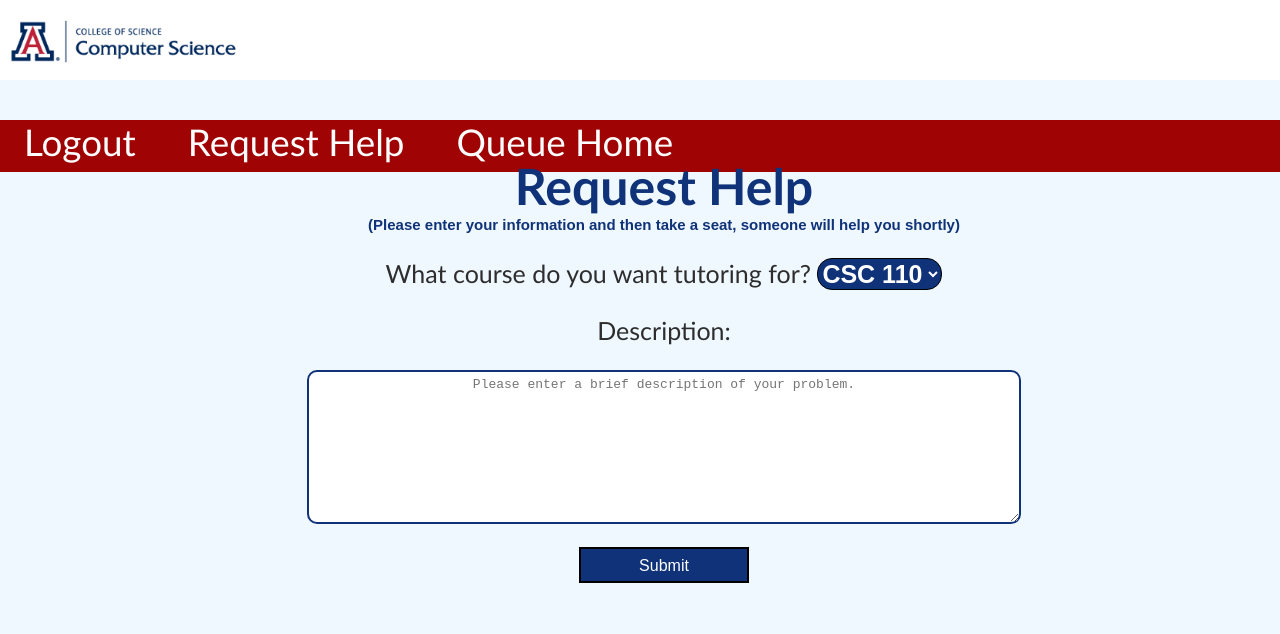
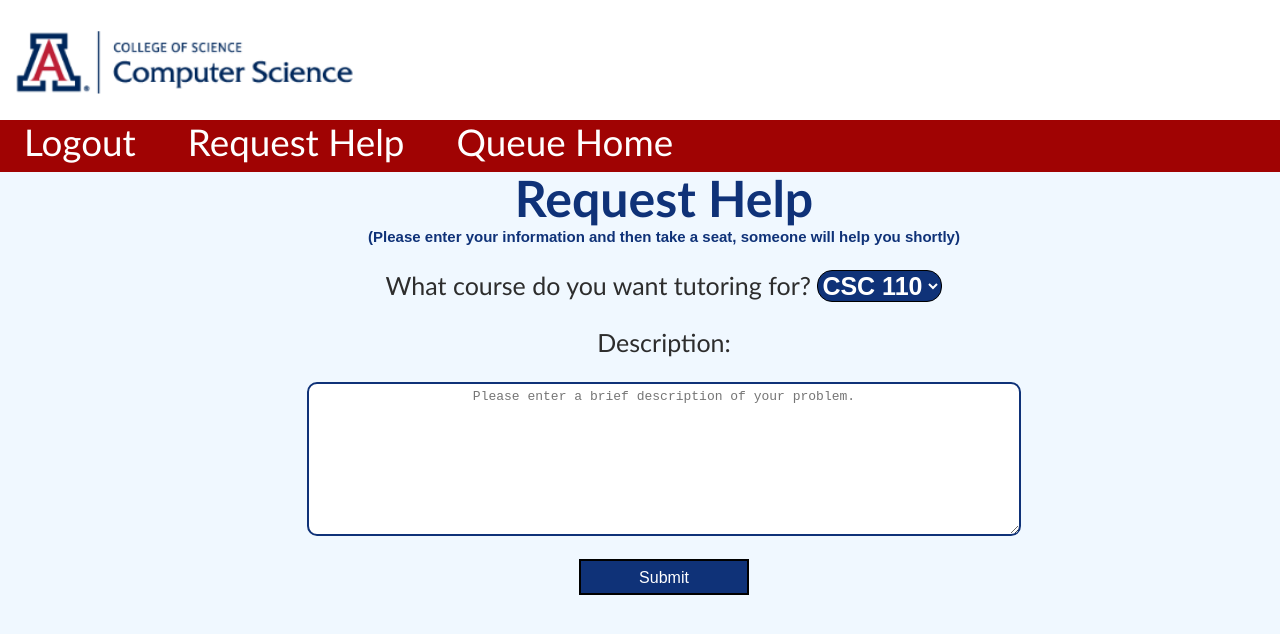
Before and after one commit to Noe97663/tutorqueue, a plain HTML site: page public_html/studentApp/requestHelp.html in a window 1280 px wide. Shown: the top 634 px of the page. Drawn offline with Linux system fonts and the light colour scheme; no server answers.

Commit message:
CSS fix, broke when merging

```diff
--- a/public_html/studentApp/requestHelp.css
+++ b/public_html/studentApp/requestHelp.css
@@ -95,10 +95,9 @@ select{
     display: flex;
     flex-direction: row;
     width: 100%;
-    height: 10%;
+    height: 15%;
     margin: auto;
     background-color: white;
-    color: rgb(15, 50, 120);
 }
 
 
@@ -134,6 +133,7 @@ select{
     bottom: 0px;
     color: grey;
     text-align: center;
+    margin-top: 12px;
 }
 
 
--- a/public_html/studentApp/studentOptions.css
+++ b/public_html/studentApp/studentOptions.css
@@ -85,6 +85,7 @@ select{
 #game{
     text-align: center;
     height:70%;
+    margin-bottom: 25px;
 }
 
 #gameEmbedding{
```
